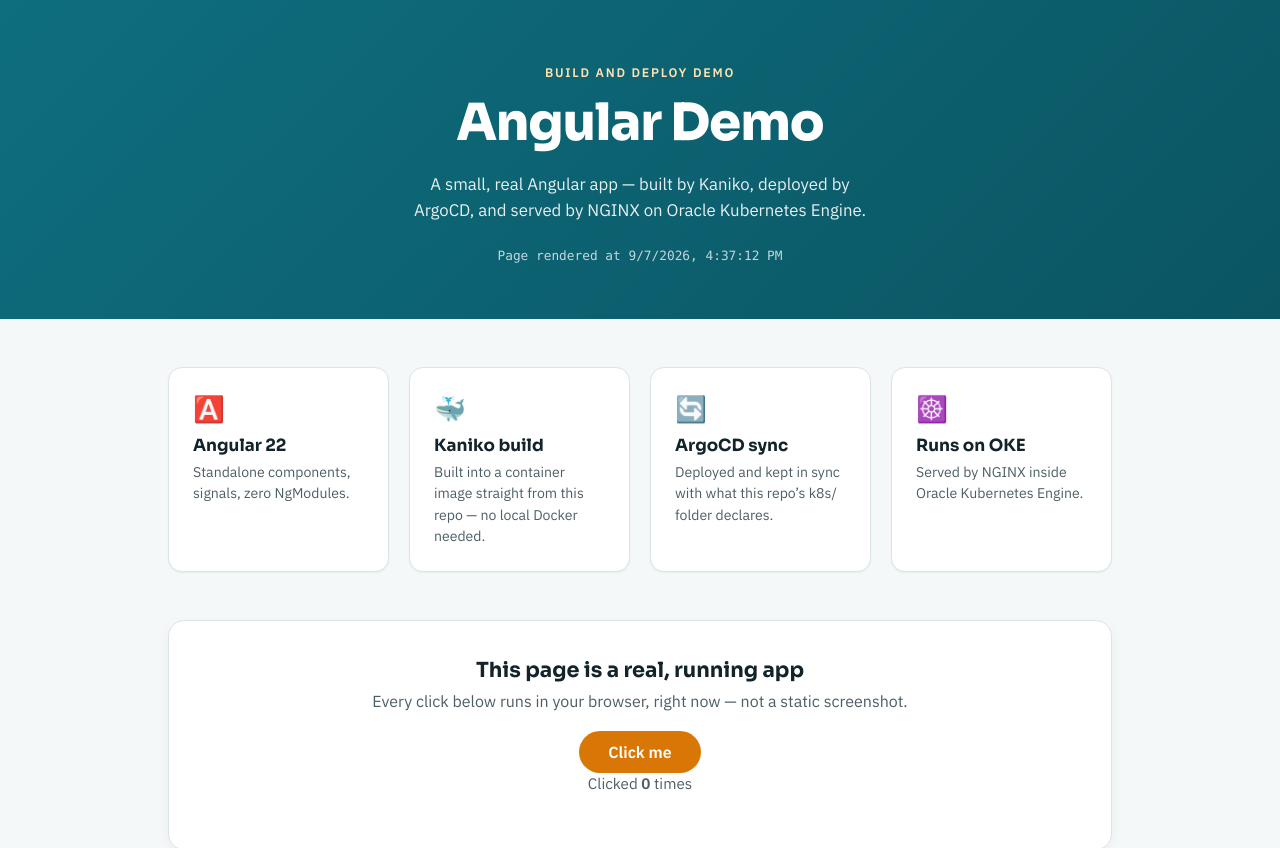
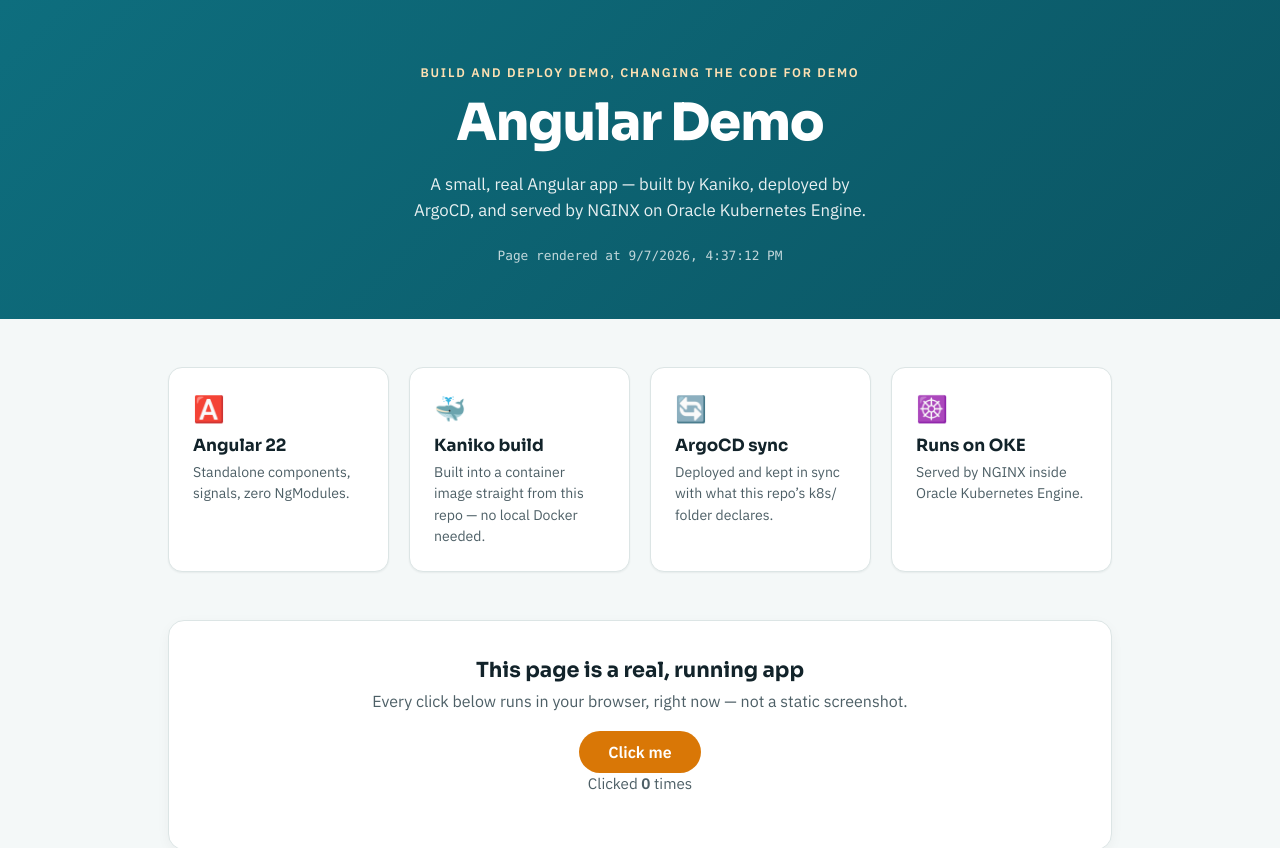
Before and after one commit to atulkumar0401/angular, an Angular app: page / in a window 1280 px wide. Shown: the top 848 px of the page. Built offline with nearby package versions, Linux system fonts and the light colour scheme.

Commit message:
Update app.html

```diff
--- a/src/app/app.html
+++ b/src/app/app.html
@@ -1,6 +1,6 @@
 <div class="page">
   <header class="hero">
-    <p class="eyebrow">Build and Deploy demo</p>
+    <p class="eyebrow">Build and Deploy demo, changing the code for demo</p>
     <h1>{{ title() }}</h1>
     <p class="subtitle">
       A small, real Angular app — built by Kaniko, deployed by ArgoCD, and served
```
